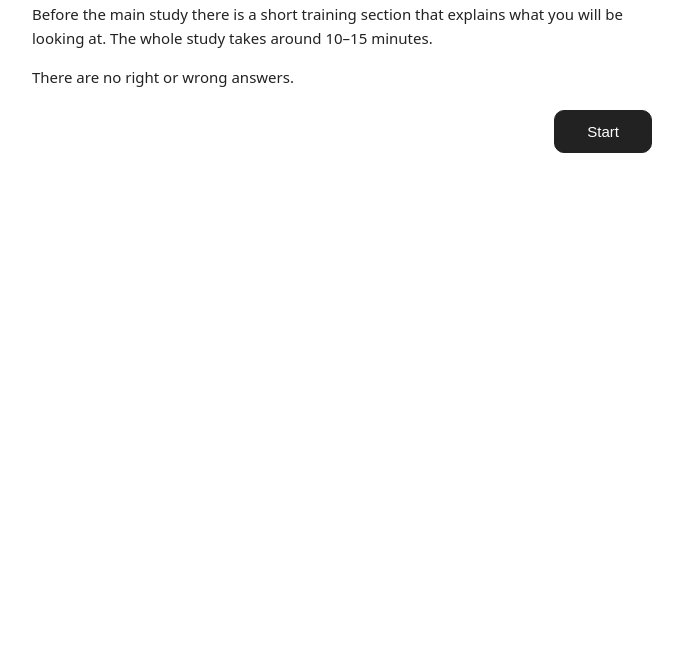
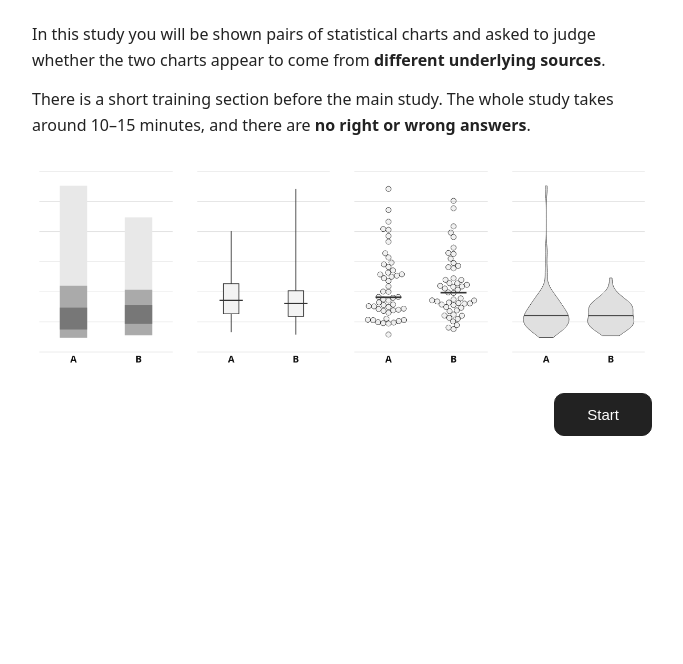
Before and after one commit to xangregg/pairstudy121, a website with bundled scripts: page index.html in a window 1280 px wide. Shown: the part 136-800 px from the top of the page, without its empty margins (248-931 px from the left). Built offline with nearby package versions, Linux system fonts and the light colour scheme.

Commit message:
intro work

```diff
--- a/app.js
+++ b/app.js
@@ -876,13 +876,43 @@ function setRatingEnabled(enabled) {
     for (const b of UI.ratingBtns) b.disabled = !enabled;
 }
 
+function ensureDesign() {
+    if (session.design) return;
+    const rng = mulberry32((session.participantSeed ^ 0xA5A5A5A5) >>> 0);
+    session.design = makeDesign({rng});
+    const orientOverride = params.get("orientation");
+    if (orientOverride === "horizontal" || orientOverride === "vertical")
+        session.design.orientation = orientOverride;
+    localStorage.setItem(STORAGE_KEY, JSON.stringify(session));
+}
+
+function renderIntroThumbnails() {
+    const steps = getOnboardingSteps();
+    const chartSteps = steps.filter(s => s.type === "chartType");
+    const thumbs = document.querySelectorAll(".introThumb");
+    const thumbW = 140, thumbH = 200;
+    chartSteps.forEach((step, i) => {
+        if (i >= thumbs.length) return;
+        const c = thumbs[i];
+        c.width  = thumbW * 2;   // 2× for crisp rendering
+        c.height = thumbH * 2;
+        const ct = session.design.selectedChartTypes[step.index];
+        const opts = getLiveCatalogOptions(ct);
+        const panel = buildChartTypeExamplePanel(ct.type);
+        let mn = Infinity, mx = -Infinity;
+        for (const v of panel.y) { if (v < mn) mn = v; if (v > mx) mx = v; }
+        const span = (mx - mn) || 1;
+        const ctx = c.getContext("2d");
+        ctx.fillStyle = "#ffffff";
+        ctx.fillRect(0, 0, c.width, c.height);
+        renderChart(ctx, c, ct.type, panel,
+            mn - span * 0.12, mx + span * 0.12,
+            { violinScale: 7, ...opts }, "vertical", session.design.jitter);
+    });
+}
+
 function beginSession() {
-    if (!session.design) {
-        const rng = mulberry32((session.participantSeed ^ 0xA5A5A5A5) >>> 0);
-        session.design = makeDesign({rng});
-        const orientOverride = params.get("orientation");
-        if (orientOverride === "horizontal" || orientOverride === "vertical")
-            session.design.orientation = orientOverride;
+    if (!session.startedAtISO) {
         session.startedAtISO = new Date().toISOString();
         session.trialIndex = 0;
         session.results = [];
@@ -1049,7 +1079,9 @@ function resetSession() {
     UI.commentField.disabled = false;
     UI.submitCommentBtn.disabled = false;
     UI.commentStatus.textContent = "";
+    ensureDesign();
     showIntro();
+    renderIntroThumbnails();
 }
 
 /** ---------- Wire up ---------- **/
@@ -1085,8 +1117,10 @@ if (params.get("diagnostics") !== "true") {
 }
 
 // Resume from wherever the participant left off
-if (!session.design) {
+if (!session.startedAtISO) {
+    ensureDesign();
     showIntro();
+    renderIntroThumbnails();
 }
 else {
     const steps = getOnboardingSteps();
--- a/index.html
+++ b/index.html
@@ -4,7 +4,7 @@
 <head>
     <meta charset="utf-8" />
     <meta name="viewport" content="width=device-width,initial-scale=1" />
-    <title>Chart Perception Study</title>
+    <title>Paired Differences Perception Study</title>
     <!-- Set data-theme before first paint to avoid flash of wrong theme -->
     <script>
         (function () {
@@ -68,18 +68,14 @@
 
         /* ---- Intro page ---- */
         #introPage { max-width: 620px; }
-        #introPage h1 { font-size: 22px; }
-        .intro-body { font-size: 15px; line-height: 1.65; color: var(--text); }
-        .intro-body p { margin: 0 0 14px; }
+        .intro-welcome { font-size: 30px; font-weight: 300; color: var(--text-secondary); margin: 0 0 4px; letter-spacing: 0.01em; }
+        #introPage h1 { font-size: 26px; margin: 0 0 8px; }
+        .intro-tagline { font-size: 16px; font-style: italic; color: var(--text-muted); margin: 0 0 22px; }
+        .intro-body { font-size: 16px; line-height: 1.65; color: var(--text); }
+        .intro-body p { margin: 0 0 12px; }
         .intro-body strong { color: var(--text); }
-        .scale-preview { margin: 18px 0; border-collapse: collapse; width: 100%; font-size: 14px; }
-        .scale-preview td, .scale-preview th {
-            border: 1px solid var(--border-light);
-            padding: 7px 12px;
-            text-align: left;
-        }
-        .scale-preview th { background: var(--surface-alt); font-weight: 600; }
-        .scale-num { text-align: center !important; font-weight: 700; width: 48px; }
+        #introThumbnails { display: flex; gap: 10px; margin: 24px 0 4px; }
+        .introThumb { flex: 1; min-width: 0; display: block; width: 100%; height: auto; background: #ffffff; border-radius: 6px; }
         #introStartBtn { display: block; margin-left: auto; margin-top: 20px; font-size: 15px; padding: 12px 32px; background: var(--action-bg); color: var(--action-fg); border-color: var(--action-bg); border-radius: 10px; }
         #introStartBtn:hover { background: var(--action-hover); border-color: var(--action-hover); }
 
@@ -194,18 +190,20 @@
 
 <!-- ===================== INTRO PAGE ===================== -->
 <div id="introPage">
-
-    <h1>Chart Perception Study</h1>
+    <p class="intro-welcome">Welcome!</p>
+    <h1>Paired Differences Perception Study</h1>
+    <p class="intro-tagline">How well do statistical charts reveal differences between groups?</p>
     <div class="intro-body">
-        <p>
-            In this study you will be shown pairs of statistical charts and asked to judge
-            whether the two charts appear to come from <strong>different underlying sources</strong>.
-        </p>
-        <p>
-            Before the main study there is a short training section that explains
-            what you will be looking at. The whole study takes around 10–15 minutes.
-        </p>
-        <p>There are no right or wrong answers.</p>
+        <p>In this study you will be shown pairs of statistical charts and asked to judge
+            whether the two charts appear to come from <strong>different underlying sources</strong>.</p>
+        <p>There is a short training section before the main study.
+            The whole study takes around 10–15 minutes, and there are <strong>no right or wrong answers</strong>.</p>
+    </div>
+    <div id="introThumbnails">
+        <canvas class="introThumb"></canvas>
+        <canvas class="introThumb"></canvas>
+        <canvas class="introThumb"></canvas>
+        <canvas class="introThumb"></canvas>
     </div>
     <button id="introStartBtn">Start</button>
 </div>
```
